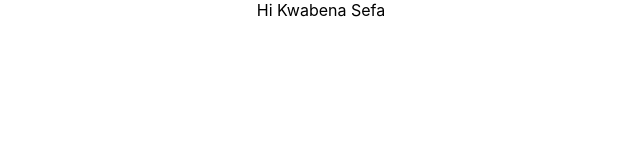
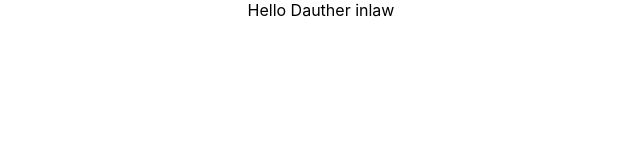
Before and after one commit to python-benedict/react-series, a React (Create React App) app: page / in a window 1280 px wide. Shown: the top 160 px of the page, without its empty margins (319-959 px from the left). Built offline with nearby package versions, Linux system fonts and the light colour scheme.

Commit message:
added another one to use if else statement

```diff
--- a/src/components/UserGreetings.js
+++ b/src/components/UserGreetings.js
@@ -11,12 +11,24 @@ export class UserGreetings extends Component {
     }
 
   render() {
-    return (
-        this.state.isLogin ?
-      <div>Hello Benedict</div> :
-      <div>Hi Kwabena Sefa</div>
-    )
+    if(this.state.isLogin){
+        return (
+            <div>hi pam</div>
+        )
+    }else{
+        return(
+            <div>Hello Dauther inlaw</div>
+        )
+    }
+
   }
+//   render() {
+//     return (
+//         this.state.isLogin ?
+//       <div>Hello Benedict</div> :
+//       <div>Hi Kwabena Sefa</div>
+//     )
+//   }
 }
 
 export default UserGreetings
```
